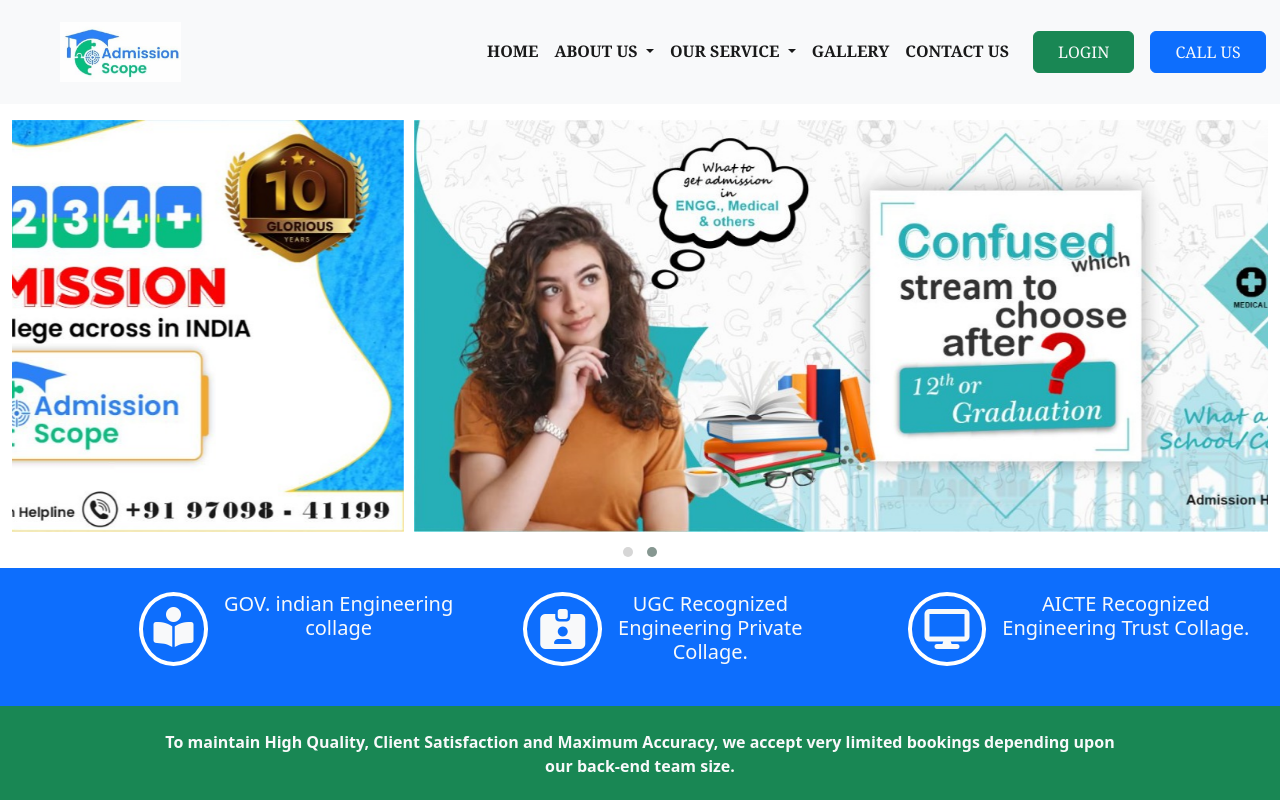
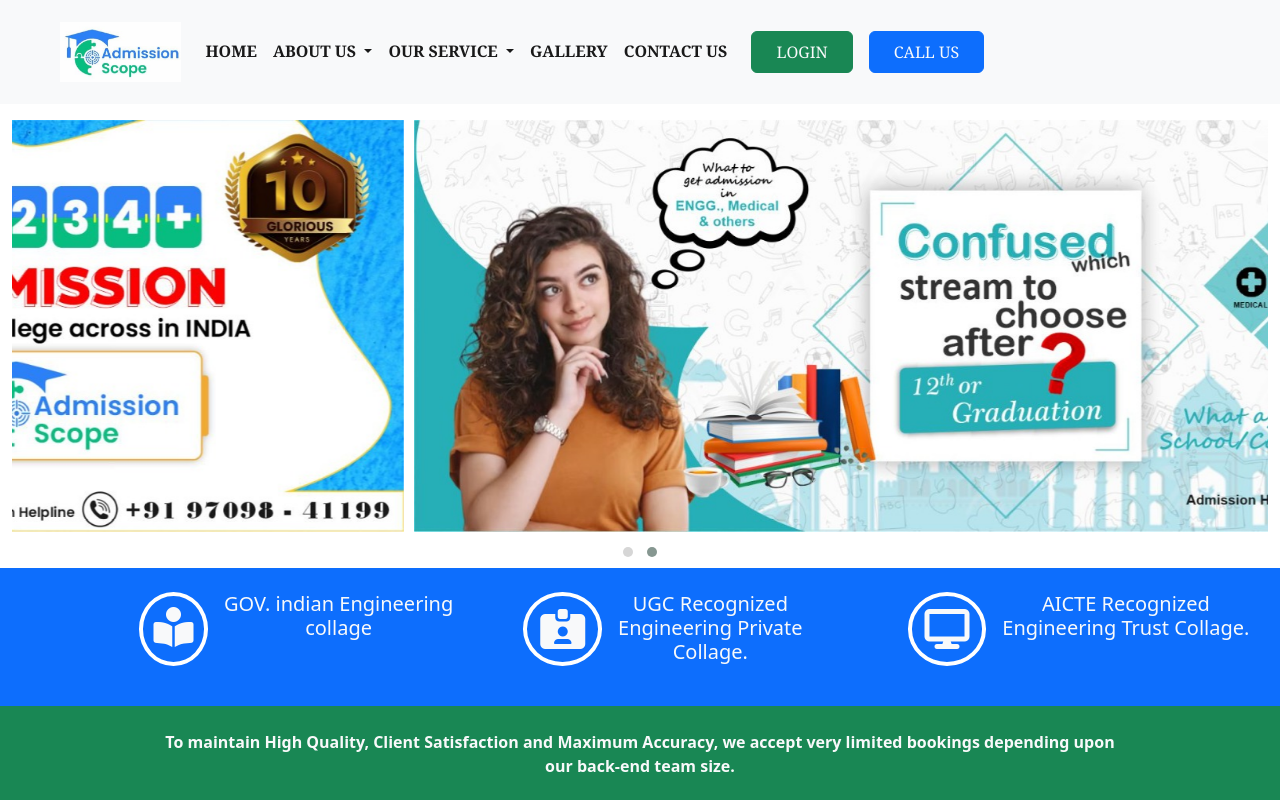
Before and after one commit to raghubhai5/admin.github.io, a plain HTML site: page index.html in a window 1280 px wide. Shown: the top 800 px of the page. Drawn offline with nearby package versions, Linux system fonts and the light colour scheme.

Commit message:
Update index.html

```diff
--- a/index.html
+++ b/index.html
@@ -267,7 +267,7 @@
                     </button>
                     <div class="collapse navbar-collapse" id="navbarTogglerDemo01">
                         <a class="navbar-brand ms-5" href="admission.html"><img src="./image/logo.jpeg" alt="" height="60vh"></a>
-                        <ul class="navbar-nav me-auto mb-2 mb-lg-0 bg-light" style="margin-left: 22vw;">
+                        <ul class="navbar-nav me-auto mb-2 mb-lg-0 bg-light ms-sm-0" style="margin-left: 22vw;">
                             <li class="nav-item">
                                 <a class="nav-link active  fs-6 fw-bold" aria-current="page" href="admission.html">HOME</a>
                             </li>
```
